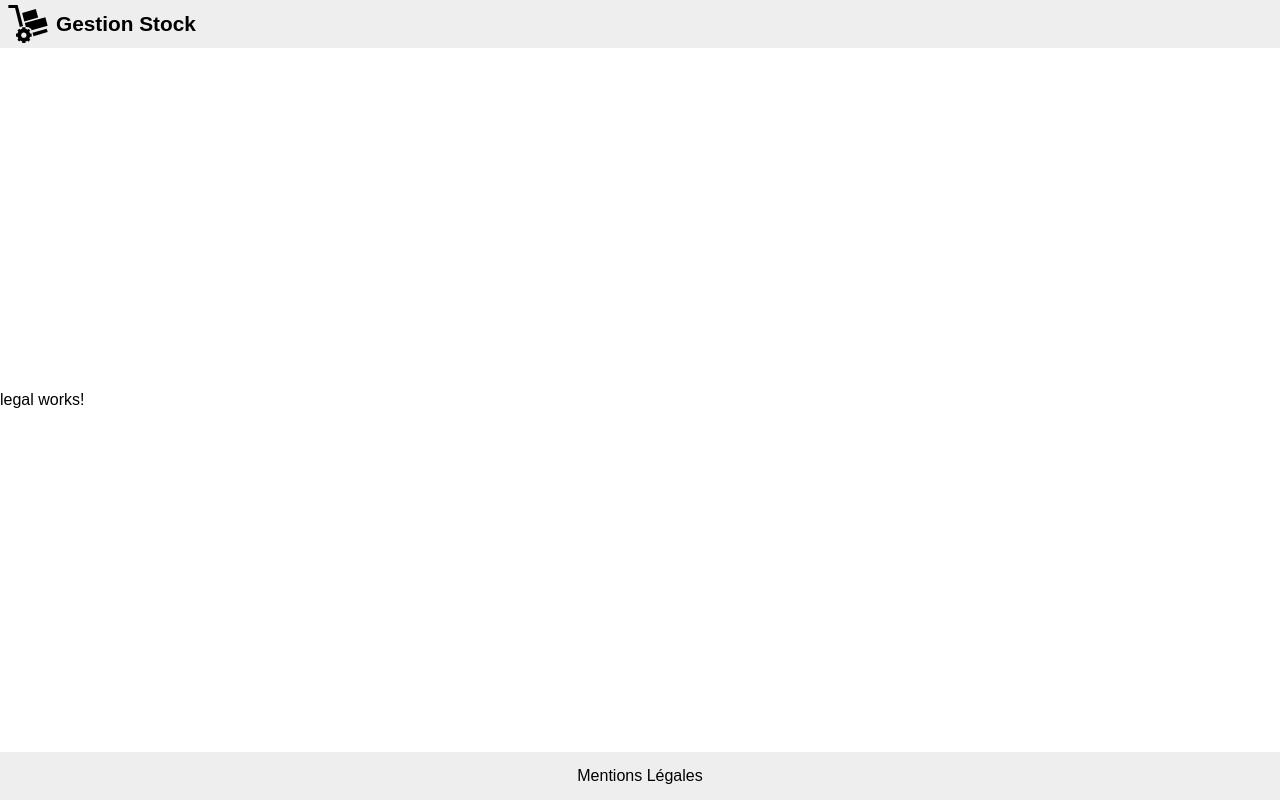
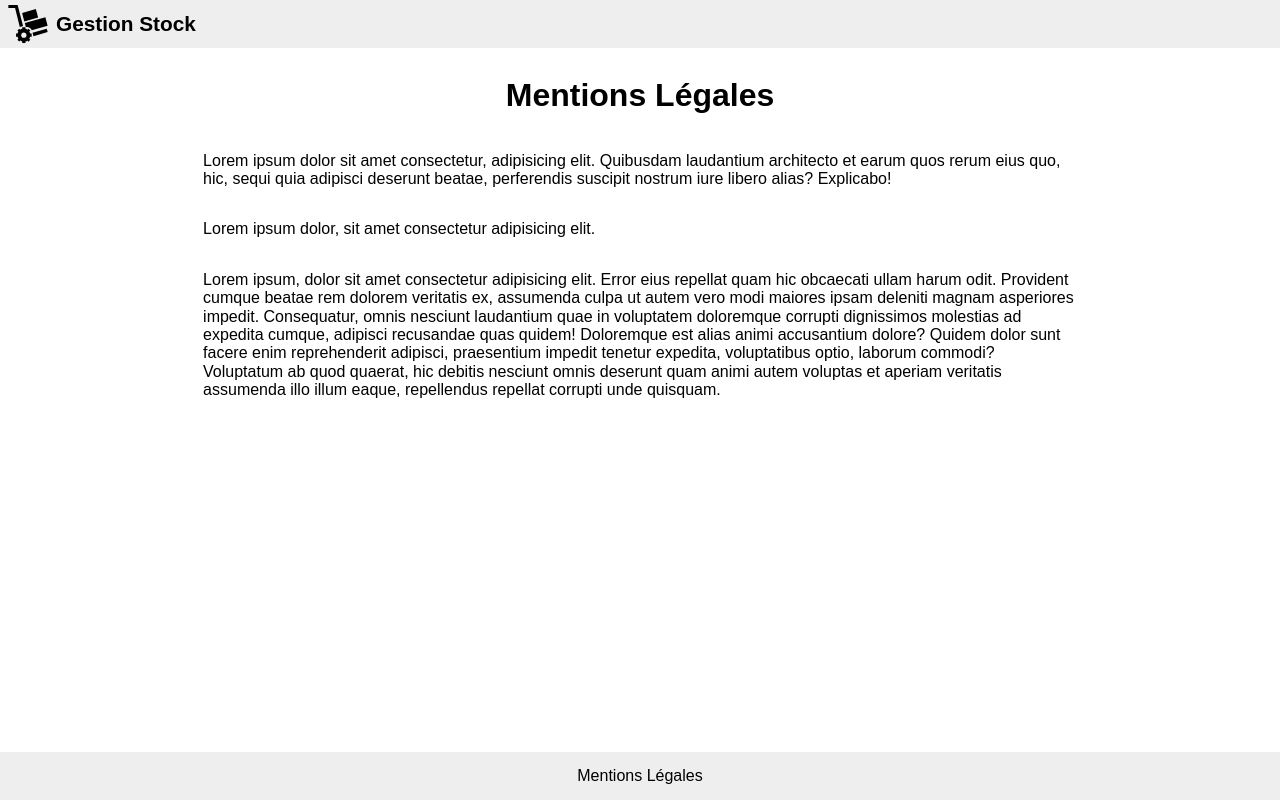
Before and after one commit to jlg-formation/agupa1-july-2023, an Angular app in the folder front/: page /legal in a window 1280 px wide. Built offline with nearby package versions, Linux system fonts and the light colour scheme.

Commit message:
dev: css and dom for home and legal

```diff
--- a/front/package.json
+++ b/front/package.json
@@ -20,6 +20,7 @@
     "@angular/router": "^16.1.0",
     "normalize.css": "^8.0.1",
     "rxjs": "~7.8.0",
+    "sanitize.css": "^13.0.0",
     "tslib": "^2.3.0",
     "zone.js": "~0.13.0"
   },
--- a/front/src/app/layout/body/body.component.scss
+++ b/front/src/app/layout/body/body.component.scss
@@ -0,0 +1,5 @@
+:host {
+  flex: 1;
+  display: flex;
+  flex-flow: column;
+}
--- a/front/src/app/routes/home/home.component.html
+++ b/front/src/app/routes/home/home.component.html
@@ -1 +1,4 @@
-<p>home works!</p>
+<main>
+  <h1>Gérer efficacement votre stock</h1>
+  <a href="#" class="button">Voir le stock</a>
+</main>
--- a/front/src/app/routes/home/home.component.scss
+++ b/front/src/app/routes/home/home.component.scss
@@ -0,0 +1,5 @@
+:host {
+  flex: 1;
+  display: flex;
+  align-items: center;
+}
--- a/front/src/app/routes/legal/legal.component.html
+++ b/front/src/app/routes/legal/legal.component.html
@@ -1 +1,22 @@
-<p>legal works!</p>
+<main>
+  <h1>Mentions Légales</h1>
+  <p>
+    Lorem ipsum dolor sit amet consectetur, adipisicing elit. Quibusdam
+    laudantium architecto et earum quos rerum eius quo, hic, sequi quia adipisci
+    deserunt beatae, perferendis suscipit nostrum iure libero alias? Explicabo!
+  </p>
+  <p>Lorem ipsum dolor, sit amet consectetur adipisicing elit.</p>
+  <p>
+    Lorem ipsum, dolor sit amet consectetur adipisicing elit. Error eius
+    repellat quam hic obcaecati ullam harum odit. Provident cumque beatae rem
+    dolorem veritatis ex, assumenda culpa ut autem vero modi maiores ipsam
+    deleniti magnam asperiores impedit. Consequatur, omnis nesciunt laudantium
+    quae in voluptatem doloremque corrupti dignissimos molestias ad expedita
+    cumque, adipisci recusandae quas quidem! Doloremque est alias animi
+    accusantium dolore? Quidem dolor sunt facere enim reprehenderit adipisci,
+    praesentium impedit tenetur expedita, voluptatibus optio, laborum commodi?
+    Voluptatum ab quod quaerat, hic debitis nesciunt omnis deserunt quam animi
+    autem voluptas et aperiam veritatis assumenda illo illum eaque, repellendus
+    repellat corrupti unde quisquam.
+  </p>
+</main>
--- a/front/src/styles.scss
+++ b/front/src/styles.scss
@@ -1,6 +1,22 @@
 /* You can add global styles to this file, and also import other style files */
 @use "../node_modules/normalize.css/normalize.css";
+@use "../node_modules/sanitize.css/sanitize.css";
 
 body {
   font-family: sans-serif;
 }
+
+main {
+  display: flex;
+  flex-flow: column;
+  align-items: center;
+  padding: 0.5em;
+
+  width: 100%;
+  max-width: 100ch;
+  margin: 0 auto;
+
+  p {
+    align-self: flex-start;
+  }
+}
```
Also changed, not shown: 1 other file (tests, documents, lock files or other folders).
